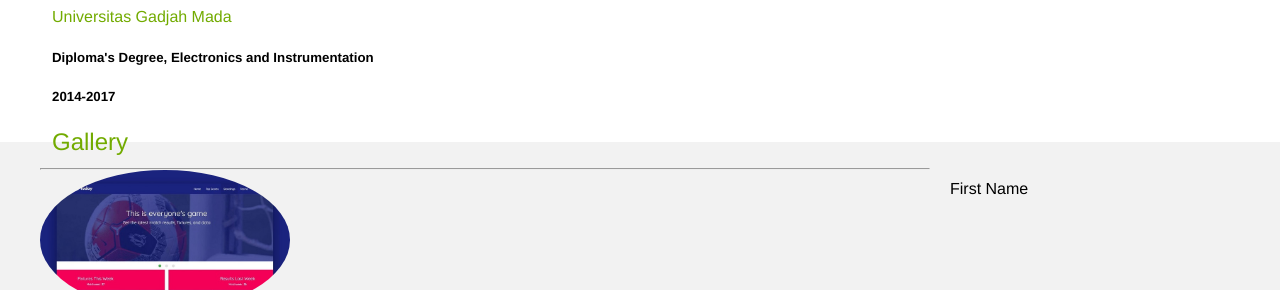
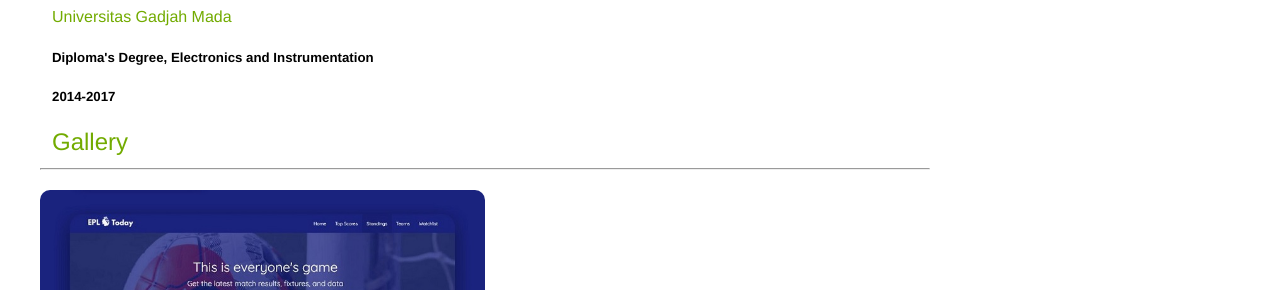
Before and after one commit to irfaul/cvsaya, a plain HTML site: page index.html in a window 1280 px wide. Shown: the part 1477-1767 px from the top of the page. Drawn offline with Linux system fonts and the light colour scheme.

Commit message:
mendesain halaman gallery

```diff
--- a/styles.css
+++ b/styles.css
@@ -39,6 +39,7 @@
 
 li a:hover:not(.active) {
     background-color:#ddd;
+    color: #72ab00;
 }
 
 /* untuk menampilkan halaman yang aktif*/
@@ -68,7 +69,7 @@
 
 /* mengatur gambar agar bentuk bulat */
 
-img {
+.img-profil {
     border-radius: 50%;
     width: 250px;
 }
@@ -125,7 +126,7 @@
 
 main{
     padding: 20px;
-    height: 1050px;
+    overflow: auto;
     font-family: 'Trebuchet MS', Arial, Helvetica, sans-serif;
     width: 100%;
 }
@@ -139,6 +140,12 @@
 
 #content h2,h3,h4,h5, p {
     padding: 12px;
+}
+
+.img-gallery {
+    width: 50%;
+    border-radius: 10px;
+    margin-top: 20px;
 }
 
 aside {
```
